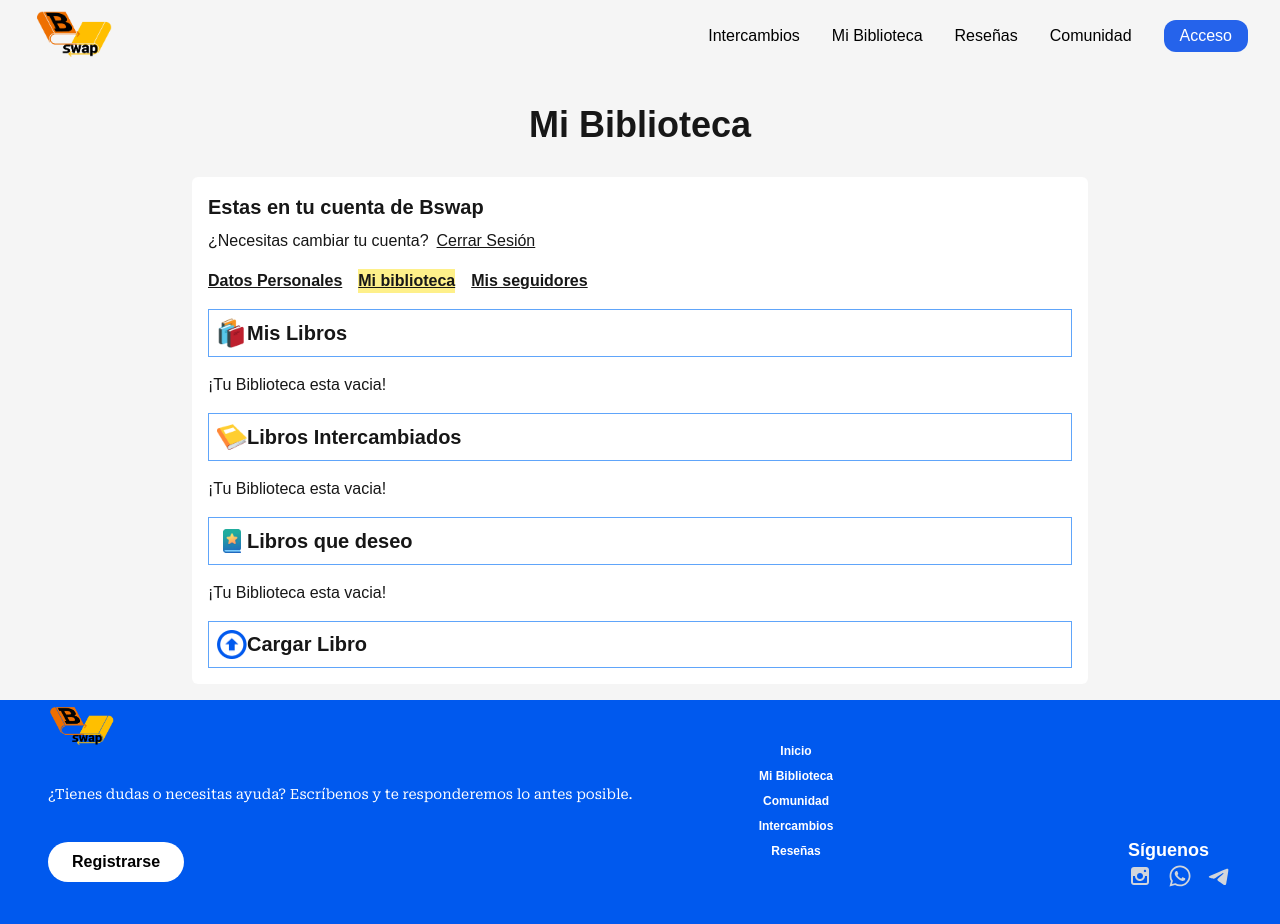
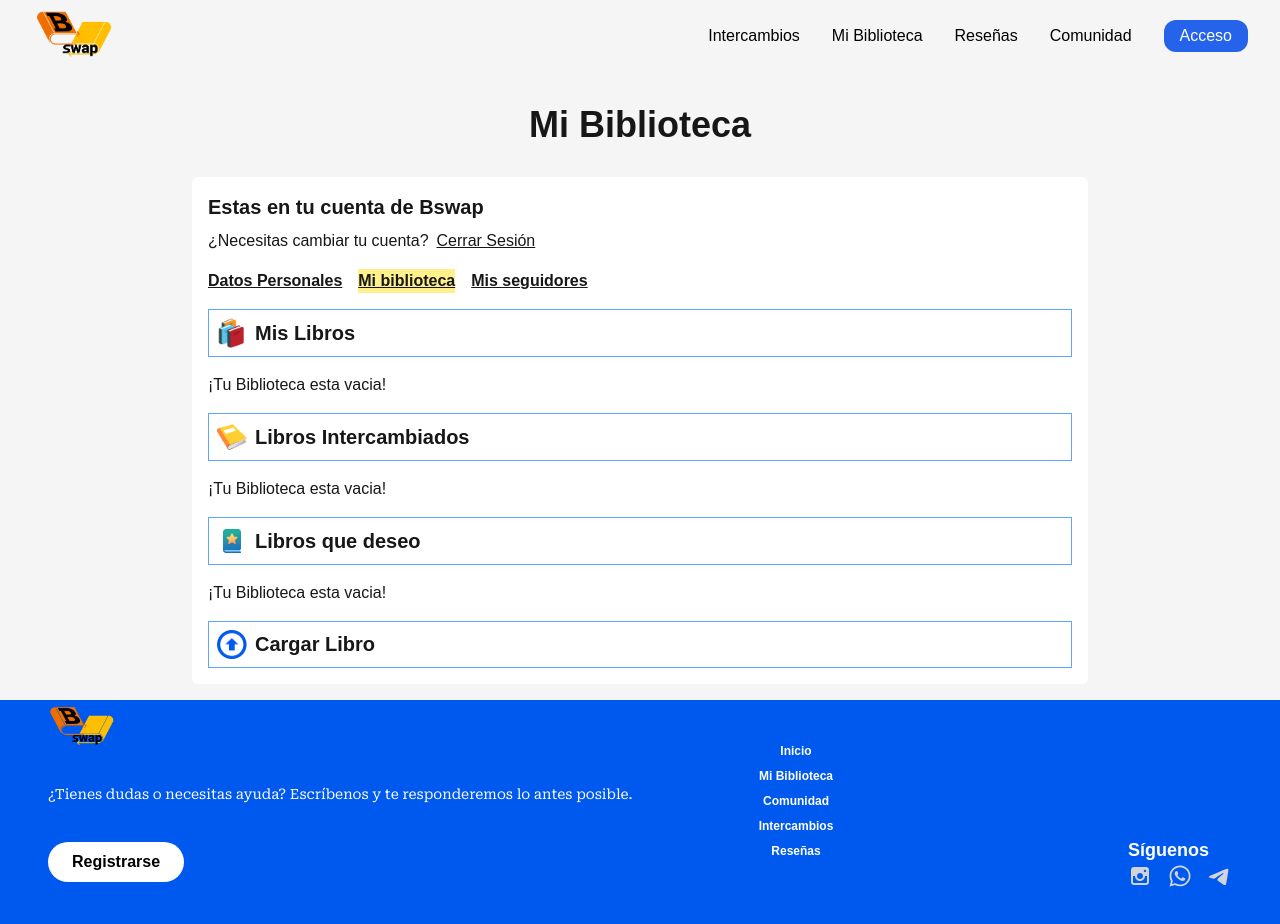
Before and after one commit to VeronicaBravoDevs/Bswap, a Next.js app in the folder frontend/: page /mylibrary in a window 1280 px wide. Built offline with nearby package versions, Linux system fonts and the light colour scheme.

Commit message:
feat: add gap

```diff
--- a/frontend/src/app/(pages)/(user)/mylibrary/page.tsx
+++ b/frontend/src/app/(pages)/(user)/mylibrary/page.tsx
@@ -22,7 +22,7 @@ export default function MyLibrary() {
           </ul>
 
           <div>
-            <div className="flex items-center border border-blue-400 p-2">
+            <div className="flex gap-2 items-center border border-blue-400 p-2">
               <Image
                 src="/booksEmoji.png"
                 alt="emoji de libros"
@@ -34,7 +34,7 @@ export default function MyLibrary() {
             <p className="py-4">¡Tu Biblioteca esta vacia!</p>
           </div>
           <div>
-            <div className="flex items-center border border-blue-400 p-2">
+            <div className="flex gap-2  items-center border border-blue-400 p-2">
               <Image
                 src="/orangeBookEmoji.png"
                 alt="emoji de libros"
@@ -46,7 +46,7 @@ export default function MyLibrary() {
             <p className="py-4">¡Tu Biblioteca esta vacia!</p>
           </div>
           <div>
-            <div className="flex items-center border border-blue-400 p-2">
+            <div className="flex gap-2  items-center border border-blue-400 p-2">
               <Image
                 src="/bookStarEmoji.png"
                 alt="emoji de libros"
@@ -58,7 +58,7 @@ export default function MyLibrary() {
             <p className="py-4">¡Tu Biblioteca esta vacia!</p>
           </div>
           <div>
-            <div className="flex items-center border border-blue-400 p-2">
+            <div className="flex gap-2  items-center border border-blue-400 p-2">
               <Image
                 src="/uploadImageButton.png"
                 alt="emoji de libros"
```
